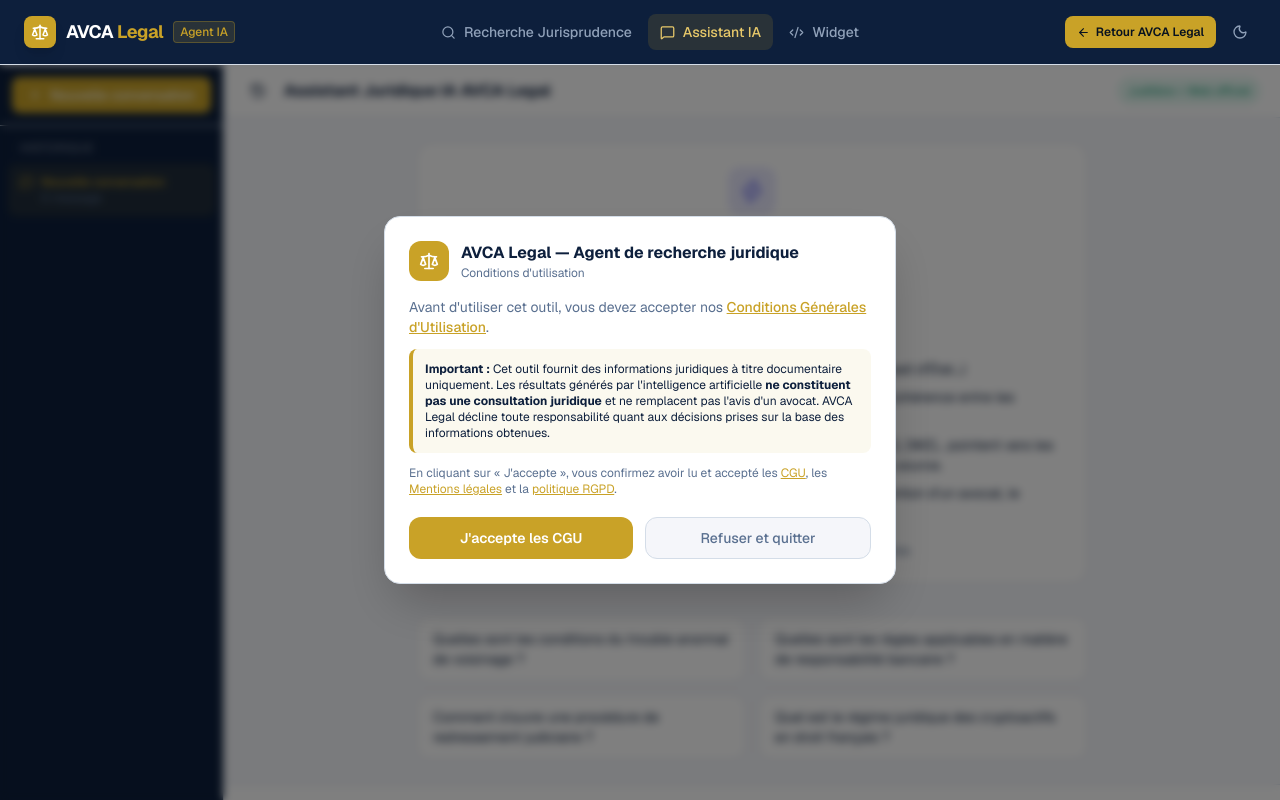
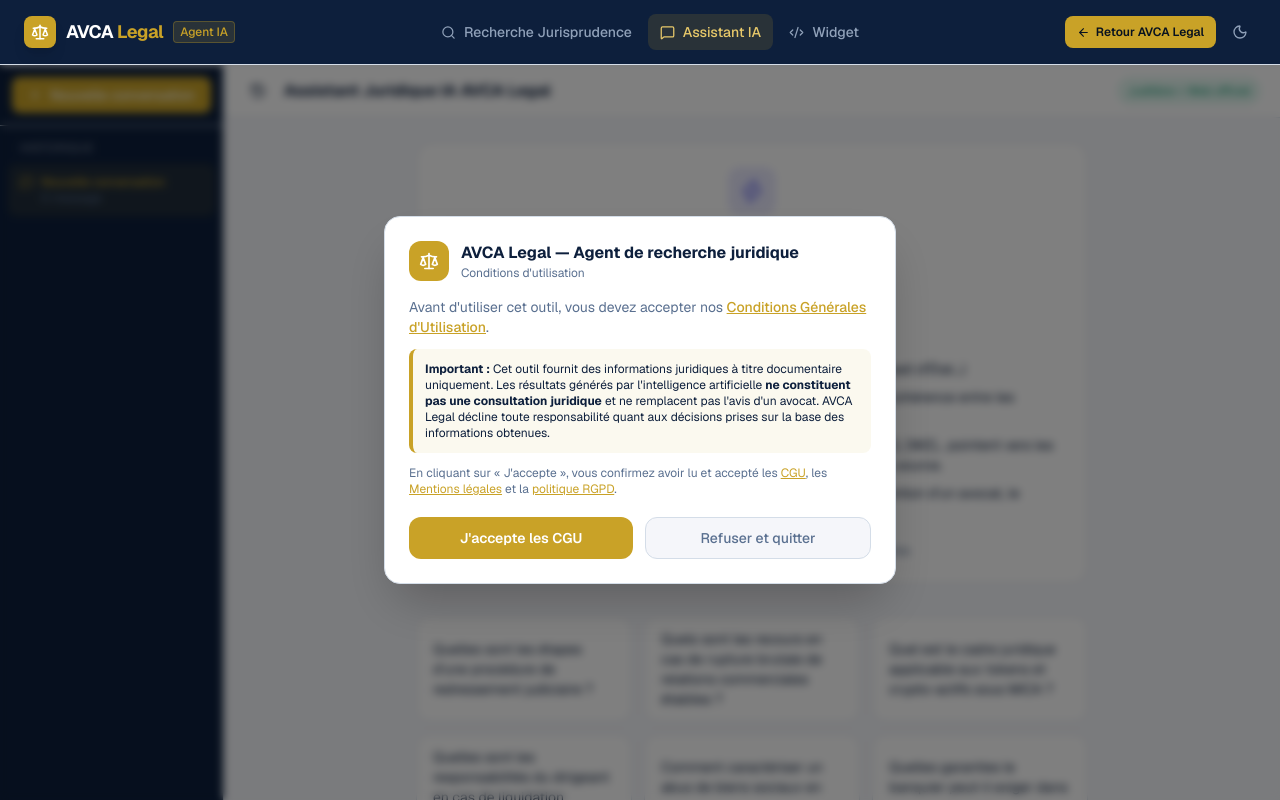
Before and after one commit to Jerem69AV/lexmind, a Next.js app: page /assistant in a window 1280 px wide. Shown: the top 800 px of the page. Built offline with nearby package versions, Linux system fonts and the light colour scheme.

Commit message:
fix: assistant — questions suggérées adaptées aux domaines AVCA Legal (restructuring, crypto, pénal affaires, bancaire)
Co-Authored-By: Claude Sonnet 4.6 <noreply@anthropic.com>

```diff
--- a/app/assistant/page.tsx
+++ b/app/assistant/page.tsx
@@ -460,12 +460,14 @@ export default function AssistantPage() {
                 </div>
               </div>
 
-              <div className="grid sm:grid-cols-2 gap-3">
+              <div className="grid sm:grid-cols-2 lg:grid-cols-3 gap-3">
                 {[
-                  "Quelles sont les conditions du trouble anormal de voisinage ?",
-                  "Quelles sont les règles applicables en matière de responsabilité bancaire ?",
-                  "Comment s'ouvre une procédure de redressement judiciaire ?",
-                  "Quel est le régime juridique des cryptoactifs en droit français ?",
+                  "Quelles sont les étapes d'une procédure de redressement judiciaire ?",
+                  "Quels sont les recours en cas de rupture brutale de relations commerciales établies ?",
+                  "Quel est le cadre juridique applicable aux tokens et crypto-actifs sous MiCA ?",
+                  "Quelles sont les responsabilités du dirigeant en cas de liquidation judiciaire ?",
+                  "Comment caractériser un abus de biens sociaux en droit pénal des affaires ?",
+                  "Quelles garanties le banquier peut-il exiger dans un financement structuré ?",
                 ].map((q, i) => (
                   <button
                     key={i}
```
